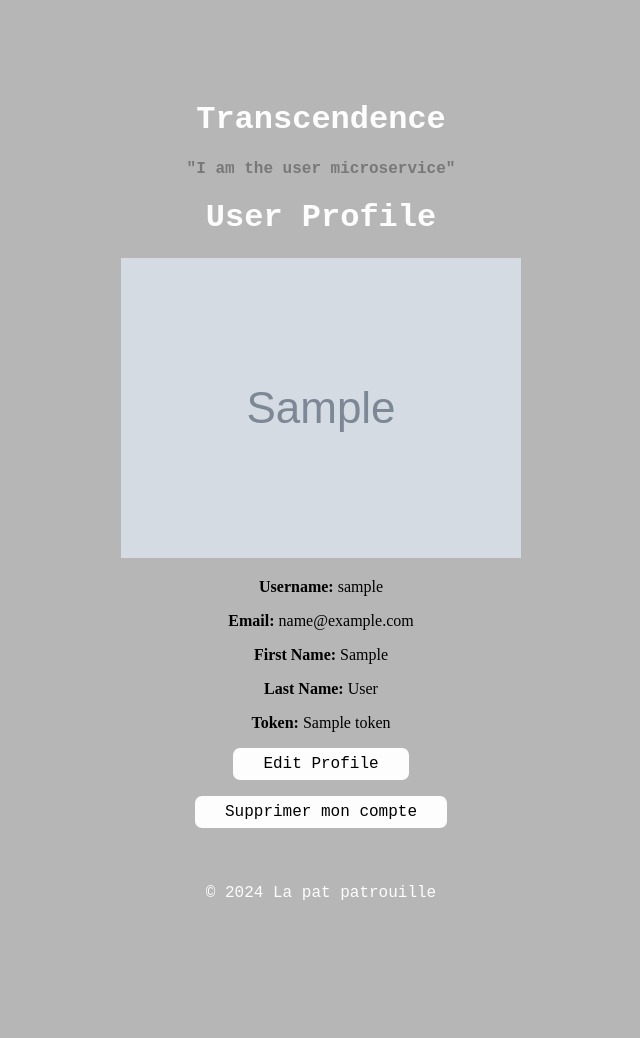
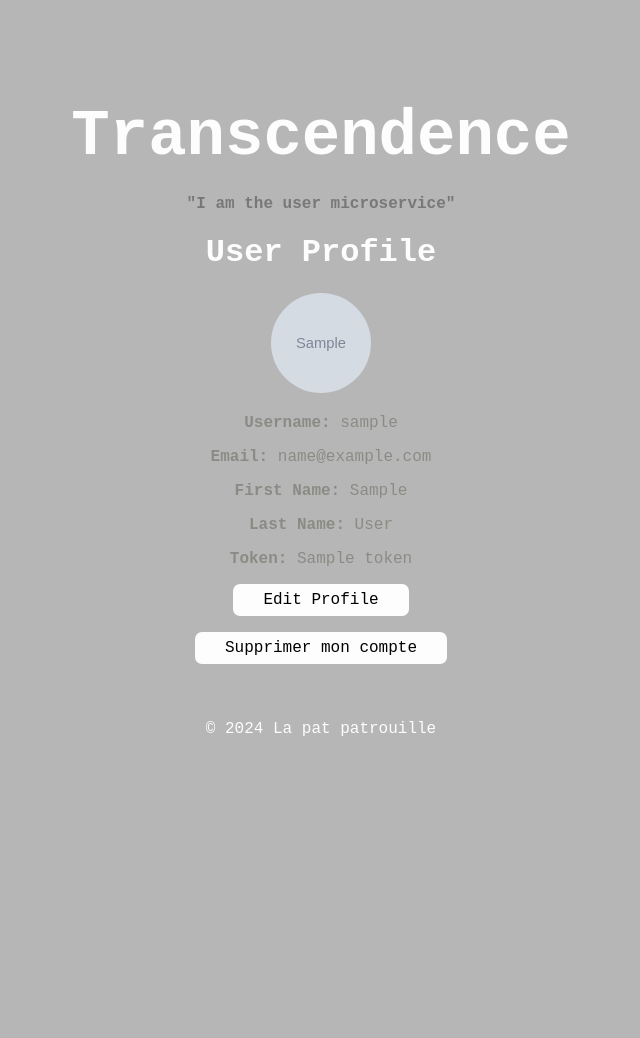
Before and after one commit to medPurple/42_ft_transcendence, a Django app: template services/backend/user/tools/user/profil/templates/profil/user_profile.html in a window 1280 px wide. Shown: the whole page, without its empty margins (319-959 px from the left). After the commit the page ends 736 px from the top, so only its background shows below. Run offline with Django 5.2, Linux system fonts and the light colour scheme; the template is opened without the code that fills it: most values are stand-ins (such as "Sample title", 1, 10 or a date in 2020); grey boxes marked "Sample" are stand-in pictures.

Commit message:
feat: add profile picture

```diff
--- a/services/backend/token/tools/core_auth_token/core_auth_token/settings.py
+++ b/services/backend/token/tools/core_auth_token/core_auth_token/settings.py
@@ -30,7 +30,8 @@ DEBUG = True
 
 ALLOWED_HOSTS = [
 	'tokenservice',
-	'localhost'
+	'localhost',
+    'token'
 ]
 
 # Application definition
--- a/services/backend/token/tools/core_auth_token/token_generation/views.py
+++ b/services/backend/token/tools/core_auth_token/token_generation/views.py
@@ -12,7 +12,7 @@ import os
     responses={200: 'token', 405: 'Unauthorized'},
 )
 class TokenGenerationAPIView(APIView):
-    def get(self, request):
+    def post(self, request):
         user_id = request.data.get('user_id')
         token = self.generate_token(user_id)
         if token:
--- a/services/backend/user/tools/user/authentication/templates/authentication/signup.html
+++ b/services/backend/user/tools/user/authentication/templates/authentication/signup.html
@@ -9,7 +9,7 @@
 </head>
 <body>
     <h2>Inscription</h2>
-    <form method="post">
+    <form method="post"  enctype="multipart/form-data">
         {% csrf_token %}
         {{ form.as_p }}
         <button type="submit">S'inscrire</button>
--- a/services/backend/user/tools/user/profil/templates/profil/user_profile.html
+++ b/services/backend/user/tools/user/profil/templates/profil/user_profile.html
@@ -4,17 +4,17 @@
 
 {% block content %}
     <h1>User Profile</h1>
-        <div class="user-info">
-            {% if user_profile.profile_picture %}
-                <img src="{{ user_profile.profile_picture.url }}" alt="Profile Picture">
-            {% endif %}
+        <div class="contour">
+             <div class="user-info">
+            <img src="{{ user_profile.profile_picture.url }}" alt="Profile Picture" class="profile-pic">
             <p><strong>Username:</strong> {{ user_profile.username }}</p>
             <p><strong>Email:</strong> {{ user_profile.email }}</p>
             <p><strong>First Name:</strong> {{ user_profile.first_name }}</p>
             <p><strong>Last Name:</strong> {{ user_profile.last_name }}</p>
             <p><strong>Token:</strong> {{ user_profile.token }}</p>
-            <p><a href="{% url 'edit_profile' %}">Edit Profile</a></p>
-    </div>
-    <!-- Ajoutez d'autres champs de profil que vous avez ajoutés dans le modèle UserProfile -->
-    <a href="{% url 'delete_account' %}">Supprimer mon compte</a>
+            <p><a href="{% url 'edit_profile' %}"  class="button" >Edit Profile</a></p>
+            </div>
+        </div>
+
+    <a href="{% url 'delete_account' %}"  class="button">Supprimer mon compte</a>
 {% endblock %}
--- a/services/backend/user/tools/user/static/style.css
+++ b/services/backend/user/tools/user/static/style.css
@@ -29,8 +29,8 @@ html, body {
 	cursor: url('../img/LOGO_cursor.png');
 }
 
-a,
-button {
+
+.button {
 	display: inline-block;
 	font-family: 'Courier New', Courier;
 	font-size: 1em;
@@ -44,8 +44,22 @@ button {
 	border: none;
 }
 
-a:hover,
-button:hover {
+
+.title{
+	font-family: 'Courier New', Courier, monospace;
+	font-size: 2em;
+	text-align: center;
+	color: #fdfdfd;
+	text-decoration: none;
+    color: inherit;
+    cursor: pointer;
+}
+
+.title:hover {
+	color: #8b8b86;
+}
+
+.button:hover {
 	background-color: #8b8b86;
 	color: #ffffff;
 }
--- /dev/null
+++ b/services/backend/user/tools/user/static/user_profil.css
@@ -0,0 +1,20 @@
+.user-info {
+    font-family: 'Courier New', Courier, monospace;
+    font-size: 1em;
+    color: #8b8b86 ;
+    margin-bottom: 10px;
+}
+
+.user-info label {
+    font-weight: bold;
+    display: inline-block;
+    width: 150px;
+    margin-right: 10px;
+}
+
+.user-info .profile-pic {
+    border-radius: 50%; /* Rendre l'image ronde */
+    width: 100px; /* Définir la largeur souhaitée */
+    height: 100px; /* Définir la hauteur souhaitée */
+    object-fit: cover; /* Ajuster la taille de l'image pour couvrir le conteneur sans déformer l'image */
+}
--- a/services/backend/user/tools/user/templates/base.html
+++ b/services/backend/user/tools/user/templates/base.html
@@ -6,12 +6,15 @@
     <meta name="viewport" content="width=device-width, initial-scale=1.0">
 	<title>Transcendence</title>
 	<link rel="stylesheet" href="{% static 'style.css' %}" />
+	<link rel="stylesheet" href="{% static 'user_profil.css' %}" />
 </head>
 
 <body>
 
 	<header>
-		<h1>Transcendence</h1>
+		<h1>
+            <a href="{% url 'home' %}"  class="title">Transcendence </a>
+        </h1>
 	</header>
 
 	<div>
@@ -25,8 +28,8 @@
     <p>
         Vous êtes connecté en tant que {{ request.user }} </p>
     <p>
-        <a href="{% url 'logout' %}">Se déconnecter</a>
-        <a href="{% url 'user_profile' %}">Voir mon profil</a>
+        <a href="{% url 'logout' %}" class="button">Se déconnecter</a>
+        <a href="{% url 'user_profile' %}" class="button">Voir mon profil</a>
     </p>
     {% endif %}
     <footer>
--- a/services/backend/user/tools/user/templates/home.html
+++ b/services/backend/user/tools/user/templates/home.html
@@ -14,8 +14,8 @@
     <!-- <h2>Liens utiles :</h2> -->
     <ul>
         {% if not user.is_authenticated %}
-        <a href="{% url 'signup' %}">Inscription</a></li>
-        <a href="{% url 'login' %}">Connexion</a></li>
+        <a href="{% url 'signup' %}" class="button">Inscription</a></li>
+        <a href="{% url 'login' %}" class="button" >Connexion</a></li>
         {% endif %}
         <!-- Ajoutez d'autres liens si nécessaire -->
     </ul>
--- a/services/backend/user/tools/user/user/settings.py
+++ b/services/backend/user/tools/user/user/settings.py
@@ -139,7 +139,6 @@ MEDIA_URL = 'images/'
 STATICFILES_DIRS = [
      BASE_DIR.joinpath('static'),
 ]
-
 MEDIA_ROOT = os.path.join(BASE_DIR, 'static/images')
 
 # Default primary key field type
```
Also changed, not shown: services/backend/user/tools/user/authentication/forms.py (+4 -3 lines), services/backend/user/tools/user/authentication/models.py (+12 -4 lines), services/backend/user/tools/user/authentication/views.py (+26 -21 lines), services/backend/user/tools/user/profil/models.py (+0 -7 lines), services/backend/user/tools/user/profil/static/profil/user_profil.css (deleted, +0 -13 lines), services/backend/user/tools/user/profil/views.py (+2 -8 lines), services/backend/user/tools/user/static/images/default.jpg (added), services/backend/user/tools/user/static/images/diplome-400x282.jpg (renamed from services/backend/user/tools/user/static/images/images/diplome-400x282.jpg), 3 other files.
